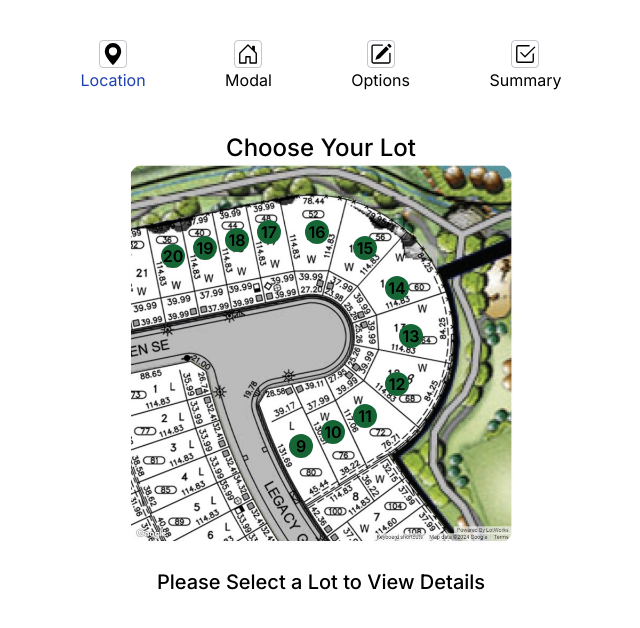
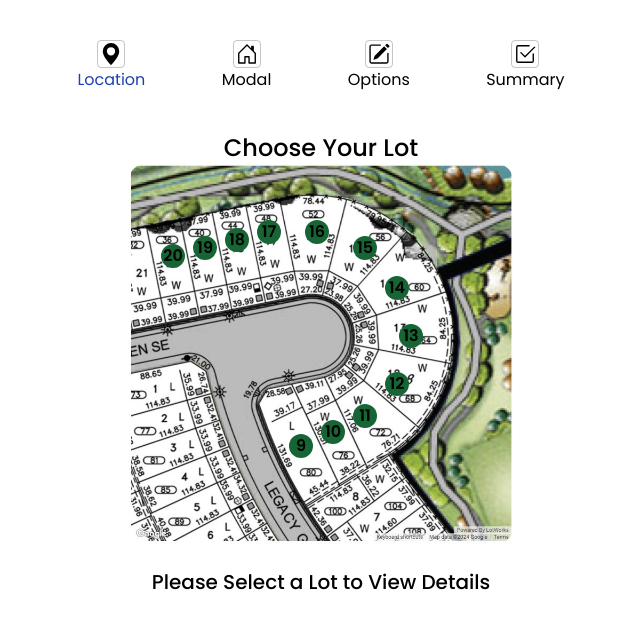
Before and after one commit to Isaacm1210/custom-home-prototype, a Next.js app: page /dashboard in a window 1280 px wide. Shown: the top 628 px of the page, without its empty margins (319-959 px from the left). Built offline with nearby package versions, Linux system fonts and the light colour scheme.

Commit message:
changed to poppins font

```diff
--- a/app/dashboard/page.tsx
+++ b/app/dashboard/page.tsx
@@ -9,7 +9,7 @@ import { lot } from "@/types/community";
 import d from "@/public/homemodels/model1.png"
 import NavBar from "../ui/dashboard/navbar"
 import { options } from "@/types/options";
-import { garageTypes, drivewayTypes } from "@/models/options";
+
 const defaultModal: ModelDef = {
     name: "",
     URL: d,
--- a/app/layout.tsx
+++ b/app/layout.tsx
@@ -1,9 +1,11 @@
 import type { Metadata } from "next";
-import { Inter } from "next/font/google";
+import { Inter, Poppins } from "next/font/google";
 import "./globals.css";
 
-const inter = Inter({ subsets: ["latin"] });
-
+const poppins = Poppins( {
+        weight: ["100" , "200" , "300" , "400" , "500" , "600" , "700" , "800" , "900" ,],
+        subsets: ["latin"]
+      });
 export const metadata: Metadata = {
   title: "Create Next App",
   description: "Generated by create next app",
@@ -16,7 +18,7 @@ export default function RootLayout({
 }>) {
   return (
     <html lang="en">
-      <body className={inter.className}>{children}</body>
+      <body className={poppins.className}>{children}</body>
     </html>
   );
 }
--- a/app/ui/options/save.tsx
+++ b/app/ui/options/save.tsx
@@ -4,7 +4,7 @@ export default function Save({modal, garage, driveway, handleSave}: {modal: Mode
     return (
         <div className="w-full fixed bottom-0 h-18 bg-white flex justify-between items-center shadow-1">
             <p className="ml-20 text-xl font font-medium text-gray-800">Starting From: {"$" + modal.price.toString().slice(0,3) + "," + modal.price.toString().slice(3,6)}</p>
-            <button className="mr-20 h-14 border border-orange-400 px-3 rounded-md bg-orange-400 font-medium" onClick={() => handleSave(garage, driveway)}>Save and View Summary</button>
+            <button className="mr-20 h-14 border border-orange-400 px-3 rounded-md bg-orange-400 font-medium text-lg hover:bg-opacity-80" onClick={() => handleSave(garage, driveway)}>Save and View Summary</button>
         </div>
     )
 }
```
